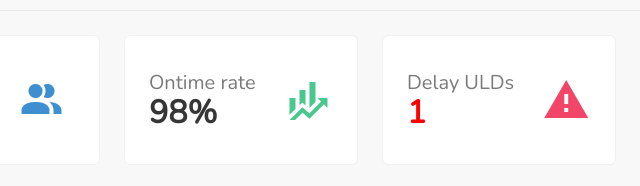
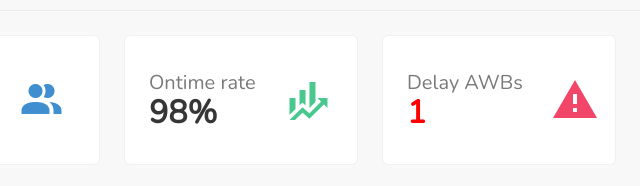
Before and after one commit to nardo-kong/milestone-dashboard, a plain HTML site: page index.html in a window 1280 px wide. Shown: the part 126-312 px from the top of the page, 640-1280 px from the left. Drawn offline with nearby package versions, Linux system fonts and the light colour scheme.

Commit message:
Update index.html

```diff
--- a/index.html
+++ b/index.html
@@ -313,7 +313,7 @@
 
                 <!-- 指标4内容 metrics4 content -->
                 <div class="is-widget-label"><h3 class="subtitle is-spaced">
-                  Delay ULDs
+                  Delay AWBs
                 </h3>
                   <h1 class="title" style="color: red;">
                     1
```
